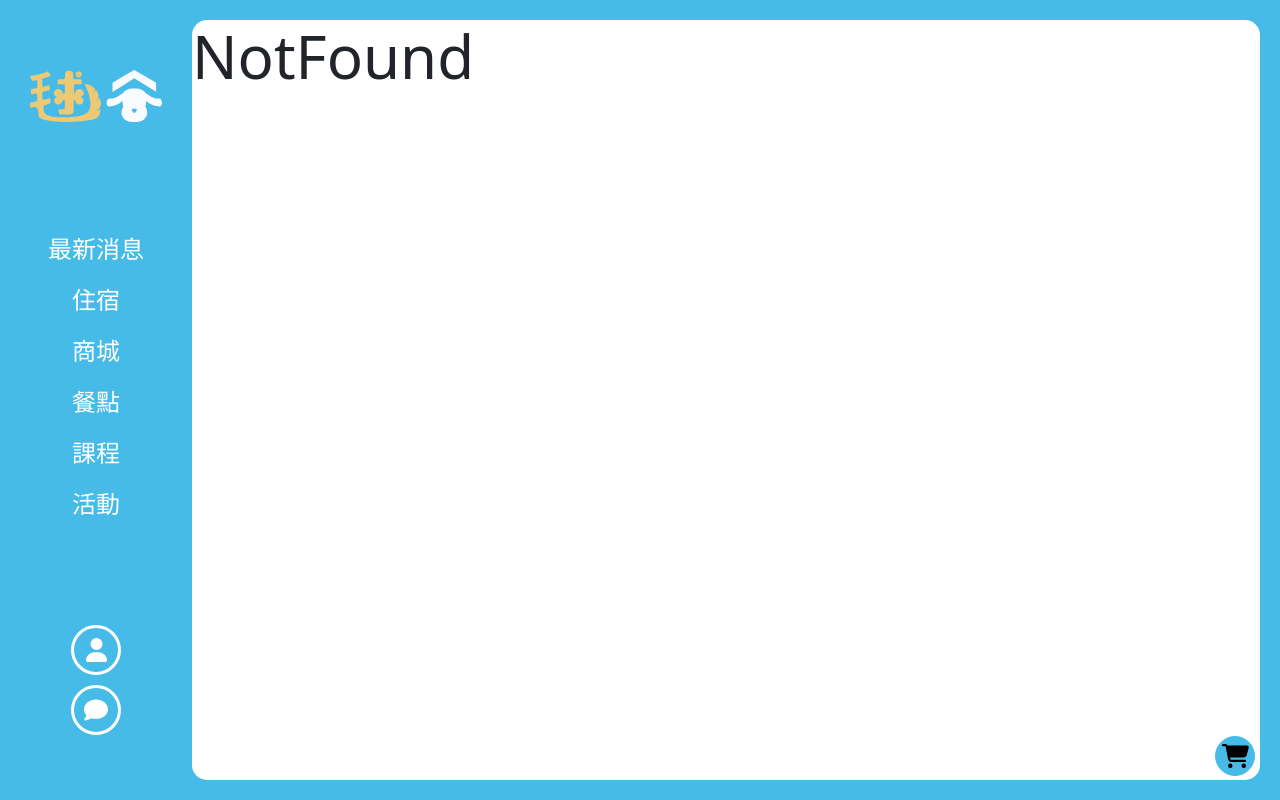
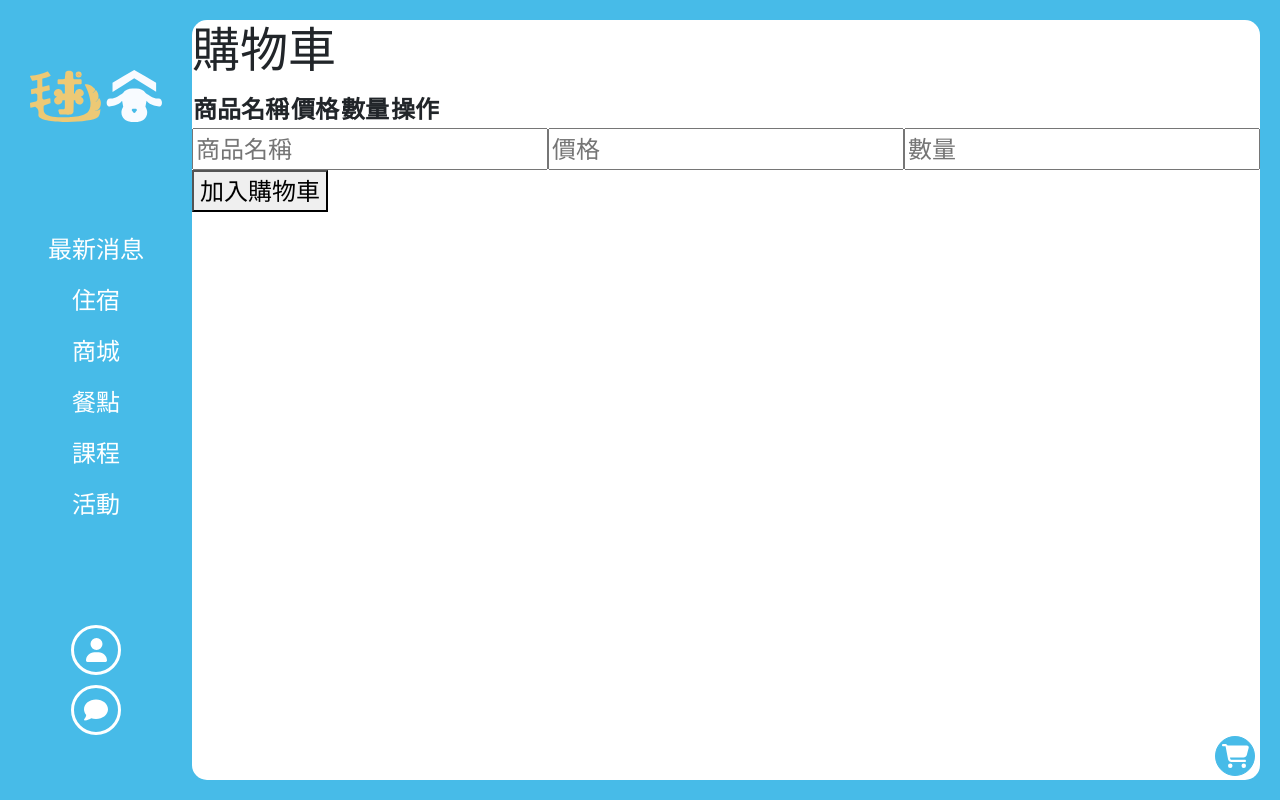
Before and after one commit to hiphop200199/ISpan129FE-team01-project, a React (Create React App) app: page /cart in a window 1280 px wide. Built offline with nearby package versions, Linux system fonts and the light colour scheme.

Commit message:
feat: 新增購物車連結及基本架構

```diff
--- a/src/App.js
+++ b/src/App.js
@@ -10,6 +10,7 @@ import Meals from './pages/meals/Meals'
 import NotFound from './pages/NotFound'
 import Product from './pages/product/Product'
 import RegisterMember from './pages/member/RegisterMember'
+import Cart from './pages/cart/Cart'
 
 //引入頁面元件
 
@@ -28,6 +29,7 @@ function App() {
           <Route path="activity" element={<Activity />}></Route>
           <Route path="*" element={<NotFound />} />
           <Route path="member" element={<RegisterMember />} />
+          <Route path="cart" element={<Cart />} />
         </Route>
       </Routes>
     </BrowserRouter>
--- a/src/layouts/Mainlayouts.js
+++ b/src/layouts/Mainlayouts.js
@@ -5,6 +5,8 @@ import { Outlet } from 'react-router-dom'
 import Ball from '../img/layout/毬.svg' //圖片
 import Menu from './Menu'
 import AbilityTrain from './AbilityTrain'
+import { Link } from 'react-router-dom'
+import Cart from '../pages/cart/Cart'
 function MainLayouts() {
   return (
     <div className="wrap">
@@ -18,8 +20,10 @@ function MainLayouts() {
           <Outlet />
         </div>
         <button className="cart">
-          {/* <FontAwesomeIcon icon={fa.faCartShopping} /> */}
-          <FontAwesomeIcon icon={faCartShopping} />
+          <Link to="/cart">
+            {/* <FontAwesomeIcon icon={fa.faCartShopping} /> */}
+            <FontAwesomeIcon icon={faCartShopping} />
+          </Link>
         </button>
       </main>
     </div>
--- /dev/null
+++ b/src/pages/cart/Cart.js
@@ -0,0 +1,59 @@
+import React, { useState } from 'react'
+
+const Cart = () => {
+  const [items, setItems] = useState([])
+
+  const addItem = (item) => {
+    setItems([...items, item])
+  }
+
+  const removeItem = (index) => {
+    setItems(items.filter((item, i) => i !== index))
+  }
+
+  return (
+    <div>
+      <h2>購物車</h2>
+      <table>
+        <thead>
+          <tr>
+            <th>商品名稱</th>
+            <th>價格</th>
+            <th>數量</th>
+            <th>操作</th>
+          </tr>
+        </thead>
+        <tbody>
+          {items.map((item, index) => (
+            <tr key={item.name}>
+              <td>{item.name}</td>
+              <td>{item.price}</td>
+              <td>{item.quantity}</td>
+              <td>
+                <button onClick={() => removeItem(index)}>移除</button>
+              </td>
+            </tr>
+          ))}
+        </tbody>
+      </table>
+      <form
+        onSubmit={(event) => {
+          event.preventDefault()
+          addItem({
+            name: event.target.name.value,
+            price: event.target.price.value,
+            quantity: event.target.quantity.value,
+          })
+          event.target.reset()
+        }}
+      >
+        <input type="text" name="name" placeholder="商品名稱" />
+        <input type="number" name="price" placeholder="價格" />
+        <input type="number" name="quantity" placeholder="數量" />
+        <button type="submit">加入購物車</button>
+      </form>
+    </div>
+  )
+}
+
+export default Cart
--- a/src/style/_layout.scss
+++ b/src/style/_layout.scss
@@ -127,4 +127,8 @@ a:link {
     position: absolute;
     top: 92vh;
     right: 25px;
+        a{
+            color: #FFF;
+            text-decoration: none;
+        }
 }
```
